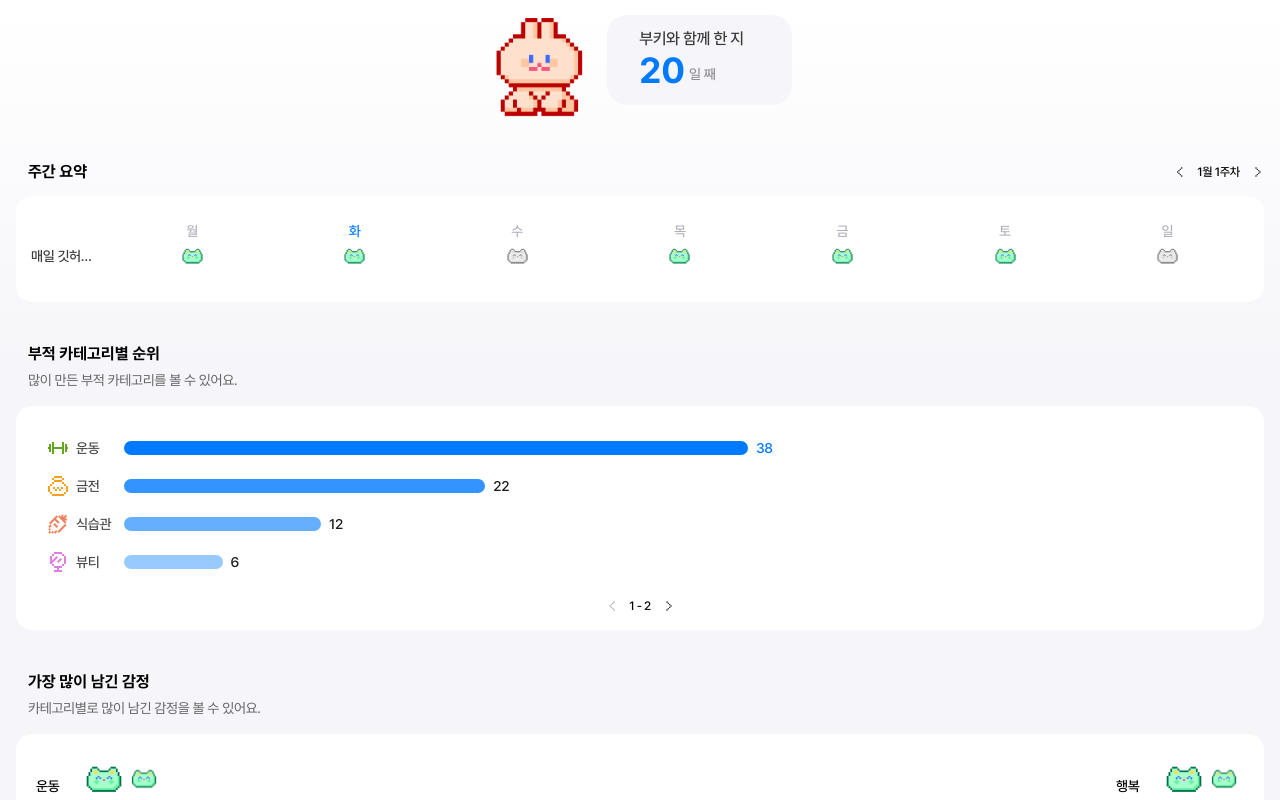
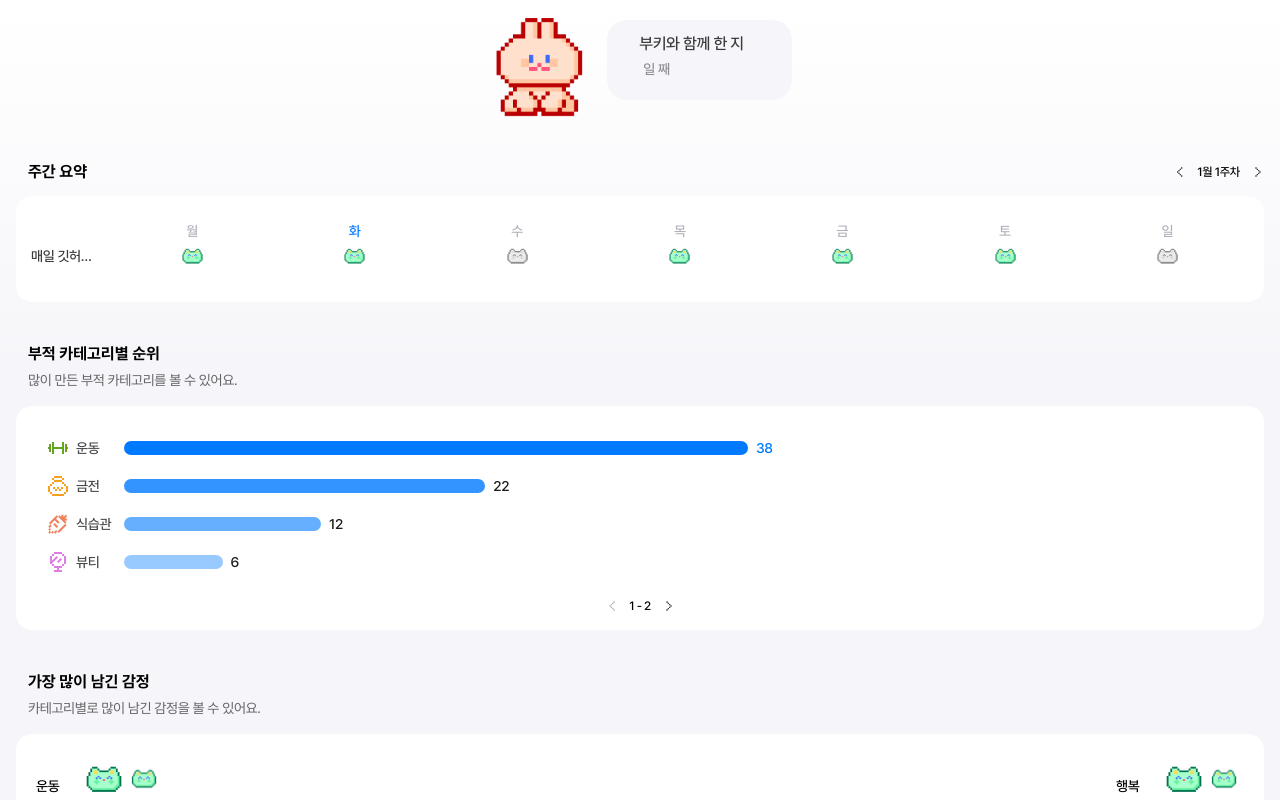
Before and after one commit to skp-temp/skp-temp-frontend, a React (Create React App) app: page /analysis in a window 1280 px wide. Shown: the top 800 px of the page. Built offline with nearby package versions, Linux system fonts and the light colour scheme; no server answers; the HTML template or start-up script is replaced by a standard one.

Commit message:
feat: 백엔드 연계

```diff
--- a/package.json
+++ b/package.json
@@ -3,6 +3,7 @@
   "version": "0.1.0",
   "private": true,
   "dependencies": {
+    "@tanstack/react-query": "^5.45.1",
     "@testing-library/jest-dom": "^5.17.0",
     "@testing-library/react": "^13.4.0",
     "@testing-library/user-event": "^13.5.0",
@@ -11,6 +12,7 @@
     "@types/node": "^16.18.68",
     "@types/react": "^18.2.45",
     "@types/react-dom": "^18.2.17",
+    "axios": "^1.7.2",
     "matter-js": "^0.19.0",
     "react": "^18.2.0",
     "react-dom": "^18.2.0",
--- a/src/App.tsx
+++ b/src/App.tsx
@@ -1,5 +1,6 @@
 import React from 'react';
 import { Route, BrowserRouter, Routes } from 'react-router-dom';
+import { QueryClient, QueryClientProvider } from '@tanstack/react-query';
 
 const Analysis = React.lazy(() => import('./pages/analysis/Analysis'));
 const FriendsMain = React.lazy(() => import('./pages/friendsMain/FriendsMain'));
@@ -17,8 +18,11 @@ const ItemRandomPick = React.lazy(
   () => import('./pages/myItem/ItemRandomPick/ItemRandomPick'),
 );
 
+const queryClient = new QueryClient();
+
 function App() {
   return (
+    <QueryClientProvider client={queryClient}>
       <BrowserRouter>
         <Routes>
           <Route path="/" element={<div></div>}></Route>
@@ -31,6 +35,7 @@ function App() {
           <Route path="/myItem/pick" element={<ItemRandomPick />}></Route>
         </Routes>
       </BrowserRouter>
+    </QueryClientProvider>
   );
 }
 
--- /dev/null
+++ b/src/api.tsx
@@ -0,0 +1,8 @@
+import axios from 'axios';
+
+export const GET_API = (token: string, url: string) =>
+  axios
+    .get('http://cors-anywhere.herokuapp.com/' + url, {
+      headers: { Authorization: token },
+    })
+    .then((res) => res.data);
--- a/src/constants.tsx
+++ b/src/constants.tsx
@@ -113,3 +113,17 @@ export type CategoryType =
   | 'STUDY'
   | 'HUSTLE'
   | 'PET';
+// 타입
+
+export interface Data {
+  code: string;
+  message: string;
+  status: string;
+}
+
+// 개발
+
+export const BASE_URL_DEV = 'http://13.125.146.145:8080/';
+
+export const TOKEN_DEV =
+  'Bearer eyJhbGciOiJIUzI1NiJ9.eyJyb2xlIjoiVVNFUiIsInVzZXJfaWQiOjMsImlhdCI6MTcxODc5MzUyOCwiZXhwIjoxNzI3NDMzNTI4LCJzdWIiOiIzIn0.j1UNijCEbemJ109G-hECOc7_8UQUpbBHWmi81_4jJKU';
--- /dev/null
+++ b/src/hooks/analysis/user.tsx
@@ -0,0 +1,19 @@
+import { useQuery } from '@tanstack/react-query';
+import { BASE_URL_DEV, TOKEN_DEV, Data } from '../../constants';
+import { GET_API } from '../../api';
+
+interface UserData extends Data {
+  result: { userDays: number };
+}
+
+const fetchUserAnalysis = async () => {
+  return await GET_API(TOKEN_DEV, BASE_URL_DEV + '/statistics/user');
+};
+
+export const useUserAnalysis = () => {
+  const { isPending, error, data } = useQuery<boolean, string, UserData>({
+    queryKey: ['userAnalysis'],
+    queryFn: fetchUserAnalysis,
+  });
+  return { isPending, error, data };
+};
--- a/src/pages/analysis/AnalysisHeader/AnalysisHeader.tsx
+++ b/src/pages/analysis/AnalysisHeader/AnalysisHeader.tsx
@@ -3,6 +3,7 @@ import styled from 'styled-components';
 import ComponentsPadding from '../../../components/common/ComponentsPadding';
 import AnalysisCharacter from '../../../assets/images/analysis/AnalysisCharacter.png';
 import { SEMANTIC_COLOR, GRAY_COLOR } from '../../../constants';
+import { useUserAnalysis } from '../../../hooks/analysis/user';
 
 const HeaderComponent = styled.div`
   display: flex;
@@ -65,6 +66,8 @@ const TextRight = styled.div`
 `;
 
 function AnalysisHeader() {
+  const { isPending, error, data } = useUserAnalysis();
+
   return (
     <>
       <HeaderComponent>
@@ -72,7 +75,7 @@ function AnalysisHeader() {
         <HeaderTextBox>
           <TextTop>부키와 함께 한 지</TextTop>
           <TextBottom>
-            <TextLeft>20</TextLeft>
+            <TextLeft>{data?.result.userDays}</TextLeft>
             <TextRight>일 째</TextRight>
           </TextBottom>
         </HeaderTextBox>
```
Also changed, not shown: 1 other file (tests, documents, lock files or other folders). Lines whose indentation alone changed are shown as unchanged.
